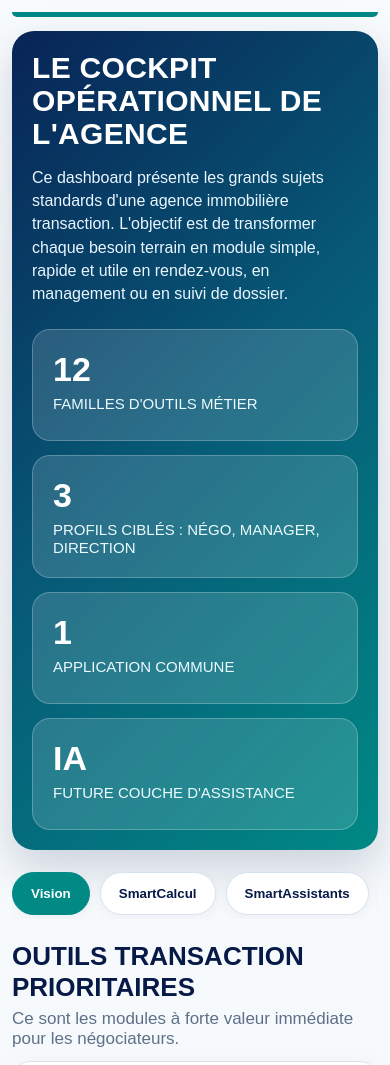
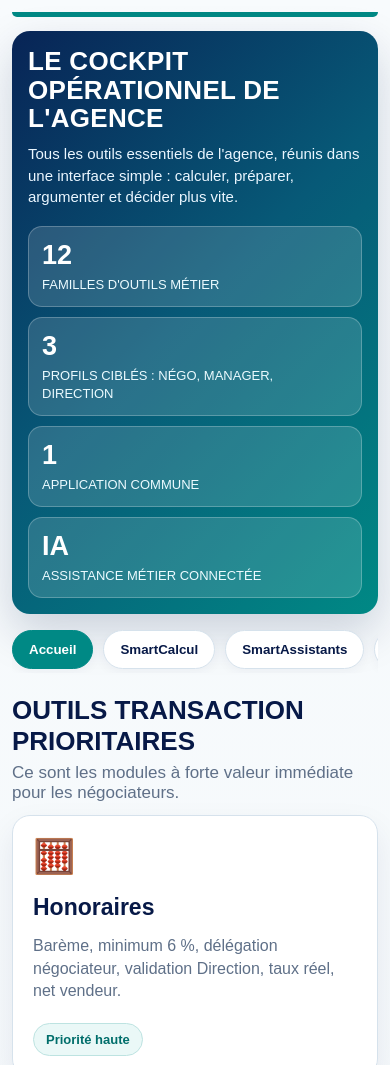
Before and after one commit to jerome8691/smarttools-ladresse, a website: page index.html in a window 390 px wide. Shown: the top 1065 px of the page. Drawn offline with Linux system fonts and the light colour scheme.

Commit message:
Add files via upload

```diff
--- a/index.html
+++ b/index.html
@@ -3,7 +3,7 @@
 <head>
 <meta charset="utf-8">
 <meta name="viewport" content="width=device-width,initial-scale=1,viewport-fit=cover">
-<title>SmartTools V5.9.6 — IA front corrigée</title>
+<title>SmartTools V5.9.7 — accueil compact + SharePoint</title>
 <style>
 :root{
   --teal:#008985;
@@ -33,23 +33,23 @@ body{
 .hero{
   display:grid;
   grid-template-columns:1.25fr .75fr;
-  gap:24px;
+  gap:18px;
   color:white;
   background:linear-gradient(135deg,#082456 0%,#075977 48%,#008985 100%);
-  border-radius:28px;
-  padding:30px;
+  border-radius:22px;
+  padding:20px 22px;
   box-shadow:0 18px 45px rgba(7,25,71,.18);
 }
 .hero h1{
   margin:0;
-  font-size:40px;
+  font-size:32px;
   line-height:1.1;
   text-transform:uppercase;
   letter-spacing:.3px;
 }
 .hero p{
-  margin:24px 0 0;
-  font-size:20px;
+  margin:12px 0 0;
+  font-size:16px;
   line-height:1.45;
   color:#eaf6ff;
   max-width:820px;
@@ -57,29 +57,29 @@ body{
 .stats{
   display:grid;
   grid-template-columns:1fr 1fr;
-  gap:14px;
+  gap:10px;
 }
 .stat{
   border:1px solid rgba(255,255,255,.24);
   background:rgba(255,255,255,.14);
-  border-radius:18px;
-  padding:20px;
-  min-height:112px;
+  border-radius:14px;
+  padding:13px;
+  min-height:78px;
 }
-.stat b{display:block;font-size:34px;margin-bottom:6px}
-.stat span{font-size:15px;text-transform:uppercase;color:#ecfbff}
+.stat b{display:block;font-size:27px;margin-bottom:4px}
+.stat span{font-size:13px;text-transform:uppercase;color:#ecfbff}
 .tabs{
   display:flex;
   flex-wrap:wrap;
   gap:10px;
-  margin:22px 0;
+  margin:16px 0;
 }
 .tabs button{
   border:1px solid var(--line);
   background:white;
   color:var(--navy);
   border-radius:999px;
-  padding:13px 18px;
+  padding:11px 16px;
   font-weight:900;
   cursor:pointer;
   box-shadow:0 4px 12px rgba(7,25,71,.04);
@@ -199,9 +199,9 @@ footer{color:var(--muted);font-size:13px;text-align:center;margin-top:26px}
 @media(max-width:680px){
   .app{padding:12px 12px 38px}
   .topline{margin-bottom:14px}
-  .hero{padding:20px;border-radius:22px}
-  .hero h1{font-size:30px}
-  .hero p{font-size:16px;margin-top:16px}
+  .hero{padding:16px;border-radius:18px}
+  .hero h1{font-size:26px}
+  .hero p{font-size:15px;margin-top:10px}
   .stats,.grid,.row{grid-template-columns:1fr}
   .card{min-height:0;padding:20px}
   .tabs{overflow:auto;flex-wrap:nowrap;padding-bottom:4px}
@@ -216,18 +216,18 @@ footer{color:var(--muted);font-size:13px;text-align:center;margin-top:26px}
   <section class="hero">
     <div>
       <h1>Le cockpit opérationnel de l'agence</h1>
-      <p>Ce dashboard présente les grands sujets standards d'une agence immobilière transaction. L'objectif est de transformer chaque besoin terrain en module simple, rapide et utile en rendez-vous, en management ou en suivi de dossier.</p>
+      <p>Tous les outils essentiels de l'agence, réunis dans une interface simple : calculer, préparer, argumenter et décider plus vite.</p>
     </div>
     <div class="stats">
       <div class="stat"><b>12</b><span>familles d'outils métier</span></div>
       <div class="stat"><b>3</b><span>profils ciblés : négo, manager, direction</span></div>
       <div class="stat"><b>1</b><span>application commune</span></div>
-      <div class="stat"><b>IA</b><span>future couche d'assistance</span></div>
+      <div class="stat"><b>IA</b><span>assistance métier connectée</span></div>
     </div>
   </section>
 
   <nav class="tabs">
-    <button class="active" onclick="show('dashboard',this)">Vision</button>
+    <button class="active" onclick="show('dashboard',this)">Accueil</button>
     <button onclick="show('calculs',this)">SmartCalcul</button>
     <button onclick="show('assistants',this)">SmartAssistants</button>
     <button onclick="show('ai',this)">SmartTools AI</button>
@@ -249,7 +249,7 @@ footer{color:var(--muted);font-size:13px;text-align:center;margin-top:26px}
 
       <article class="card" onclick="openModule('commission')"><div class="icon">🤝</div><h3>Commission</h3><p>Répartition simple ou avancée selon règles internes : entreur, sorteur, copro, droit de suite.</p><span class="pill">Interne</span></article>
       <article class="card" onclick="openModule('compromis')"><div class="icon">📋</div><h3>Check-list compromis</h3><p>Documents à réunir selon maison, copropriété, terrain, SCI, succession.</p><span class="pill">Sécurisation</span></article>
-      <article class="card" onclick="openModule('documents')"><div class="icon">📑</div><h3>Documents obligatoires</h3><p>Rappels par type de dossier : diagnostics, pièces vendeur, copro, urbanisme.</p><span class="pill">Dossier</span></article>
+      <article class="card" onclick="openModule('documents')"><div class="icon">📑</div><h3>Documents obligatoires</h3><p>Accès au dossier SharePoint de l'agence : diagnostics, pièces vendeur, copro, urbanisme.</p><span class="pill">SharePoint</span></article>
       <article class="card" onclick="openModule('historique')"><div class="icon">⭐</div><h3>Historique</h3><p>Dernières simulations personnelles, favoris, export et reprise rapide.</p><span class="pill">À venir</span></article>
     </div>
 
@@ -343,6 +343,7 @@ footer{color:var(--muted);font-size:13px;text-align:center;margin-top:26px}
 </div>
 
 <script>
+const SHAREPOINT_DOCUMENTS_URL = "https://adresseimmo.sharepoint.com/:f:/s/CONCEPTPREMIUM/IgBjgKvaI4ecTYwGHtLv66hNAcA4FO0ha2qaMwZUTeIW3AQ?e=LIITlQ";
 const euros=v=>Math.round(v).toLocaleString('fr-FR')+' €';
 const percent=v=>(Math.round(v*100)/100).toFixed(2).replace('.',',')+' %';
 const num=id=>Number(String(document.getElementById(id).value).replace(',','.'))||0;
@@ -382,7 +383,7 @@ function financeHTML(){return `<div class="split"><div class="panel"><h2>🏦 Sm
 <div class="row"><label>Prix du bien<input id="f_prix" value="320000"></label><label>Apport<input id="f_app" value="40000"></label></div>
 <div class="row"><label>Taux crédit %<input id="f_taux" value="3.8"></label><label>Durée années<input id="f_duree" value="25"></label></div>
 <label>Type<select id="f_type"><option value="ancien">Ancien</option><option value="neuf">Neuf</option></select></label>
-<div class="toolbar"><button class="btn" onclick="calcFinance()">Calculer</button><button class="btn secondary" onclick="show('dashboard',navBtnByText('Vision'))">Retour cockpit</button></div></div><div class="result" id="f_out">Résultat</div></div>`}
+<div class="toolbar"><button class="btn" onclick="calcFinance()">Calculer</button><button class="btn secondary" onclick="show('dashboard',navBtnByText('Accueil'))">Retour cockpit</button></div></div><div class="result" id="f_out">Résultat</div></div>`}
 function honorairesHTML(){return `<div class="split"><div class="panel"><h2>🧮 SmartHonoraires</h2>
 <label>Prix FAI<input id="h_prix" value="361702"></label><label>Honoraires proposés<input id="h_fees" value="21702"></label>
 <div class="toolbar"><button class="btn" onclick="calcHonoraires()">Calculer</button><button class="btn secondary" onclick="document.getElementById('h_prix').value=361702;document.getElementById('h_fees').value=21702;calcHonoraires()">340 000 € net vendeur</button></div></div><div class="result" id="h_out">Résultat</div></div>`}
@@ -408,7 +409,8 @@ function commissionHTML(){return `<div class="split"><div class="panel"><h2>🤝
 <label>Part entrée %<input id="c_entree" value="50"></label>
 <label>Part sortie %<input id="c_sortie" value="50"></label>
 <button class="btn" onclick="calcCommission()">Répartir</button></div><div class="result" id="c_out">Résultat</div></div>`}
-function checklistHTML(title,text){return `<div class="panel"><h2>${title}</h2><div class="box">${text}<br><br>Ce module sera enrichi avec cases à cocher, exports et modèles prêts à copier.</div><button class="btn secondary" onclick="show('dashboard',navBtnByText('Vision'))">Retour cockpit</button></div>`}
+function checklistHTML(title,text){return `<div class="panel"><h2>${title}</h2><div class="box">${text}<br><br>Ce module sera enrichi avec cases à cocher, exports et modèles prêts à copier.</div><button class="btn secondary" onclick="show('dashboard',navBtnByText('Accueil'))">Retour cockpit</button></div>`}
+function documentsHTML(){return `<div class="panel"><h2>📑 Documents obligatoires</h2><div class="box">Accédez au dossier SharePoint officiel de l'agence pour retrouver les documents à jour : diagnostics, pièces vendeur, copropriété, urbanisme et modèles internes.</div><div class="toolbar"><button class="btn" onclick="window.open(SHAREPOINT_DOCUMENTS_URL,'_blank','noopener,noreferrer')">Ouvrir le dossier SharePoint</button><button class="btn secondary" onclick="show('dashboard',navBtnByText('Accueil'))">Retour accueil</button></div></div>`}
 function promptHTML(title,seed){return `<div class="split"><div class="panel"><h2>${title}</h2><label>Demande<textarea id="p_text">${seed}</textarea></label><button class="btn" onclick="promptDemo('${title.replace(/'/g,"")}')">Générer</button></div><div class="result" id="p_out">Résultat généré ici.</div></div>`}
 function testApiHTML(){return `<div class="split"><div class="panel"><h2>🧪 Test connexion IA</h2><label>Demande test<textarea id="p_text">Réponds en une phrase très courte : test SmartTools IA ${new Date().toLocaleTimeString('fr-FR')}</textarea></label><button class="btn" onclick="promptDemo('Test IA')">Tester l'IA</button><div class="box">Si la vraie IA fonctionne, la réponse change selon ta demande. Si tu vois MODE DÉMO ou ERREUR API, la clé OpenAI / le modèle / le redéploiement Vercel est à vérifier.</div></div><div class="result" id="p_out">Résultat du test ici.</div></div>`}
 function githubHTML(){return `<div class="panel"><h2>🔗 Calculettes GitHub originales</h2>
@@ -425,17 +427,6 @@ function calcRelais(){let v=num('r_val'),dec=num('r_dec'),crd=num('r_crd'),q=num
 function calcInvest(){let p=num('i_prix'),trav=num('i_trav'),loyer=num('i_loyer'),ch=num('i_ch'),tf=num('i_tf'),mens=num('i_mens'),cout=p+notaireVal(p,'ancien')+trav,brut=loyer*12/cout*100,net=(loyer*12-ch*12-tf)/cout*100,cf=loyer-ch-tf/12-mens;document.getElementById('i_out').innerHTML=`<h2>Investissement locatif</h2>Coût total estimé : ${euros(cout)}\nLoyers annuels : ${euros(loyer*12)}\nRentabilité brute : ${percent(brut)}\nRentabilité nette simplifiée : ${percent(net)}\nCash-flow mensuel : <span class="${cf>=0?'ok':'warn'}">${euros(cf)}</span>`}
 function calcBaisse(){let old=num('b_old'),nw=num('b_new'),fo=num('b_fee_old'),fn=num('b_fee_new'),netOld=old-fo,netNew=nw-fn;document.getElementById('b_out').innerHTML=`<h2>Baisse de prix</h2>Ancien prix FAI : ${euros(old)}\nNouveau prix FAI : ${euros(nw)}\nBaisse affichée : ${euros(old-nw)}\nAncien net vendeur : ${euros(netOld)}\nNouveau net vendeur : ${euros(netNew)}\nImpact net vendeur : <span class="warn">-${euros(netOld-netNew)}</span>\nImpact honoraires : <span class="warn">-${euros(fo-fn)}</span>\n\nPhrase terrain : mieux vaut une baisse maîtrisée qu'un bien qui s'use sur le marché.`}
 function calcCommission(){let total=num('c_total'),e=num('c_entree'),s=num('c_sortie');document.getElementById('c_out').innerHTML=`<h2>Répartition commission</h2>Commission totale : ${euros(total)}\nPart entrée ${e}% : ${euros(total*e/100)}\nPart sortie ${s}% : ${euros(total*s/100)}\n\nÀ adapter aux règles internes selon mandat, droit de suite, copro et arbitrage Direction.`}
-function documentsHTML(){
-  return `
-    <div class="panel">
-      <h2>📑 Documents obligatoires</h2>
-      <p>Accédez au dossier SharePoint de l'agence pour retrouver les documents à jour.</p>
-      <button class="btn" onclick="window.open('https://adresseimmo.sharepoint.com/:f:/s/CONCEPTPREMIUM/IgBjgKvaI4ecTYwGHtLv66hNAcA4FO0ha2qaMwZUTeIW3AQ?e=LIITlQ','_blank')">
-        Ouvrir le dossier SharePoint
-      </button>
-    </div>
-  `;
-}
 async function callSmartToolsAI(moduleName, promptText){
   const cleanPrompt = (promptText || '').trim();
   try{
```
